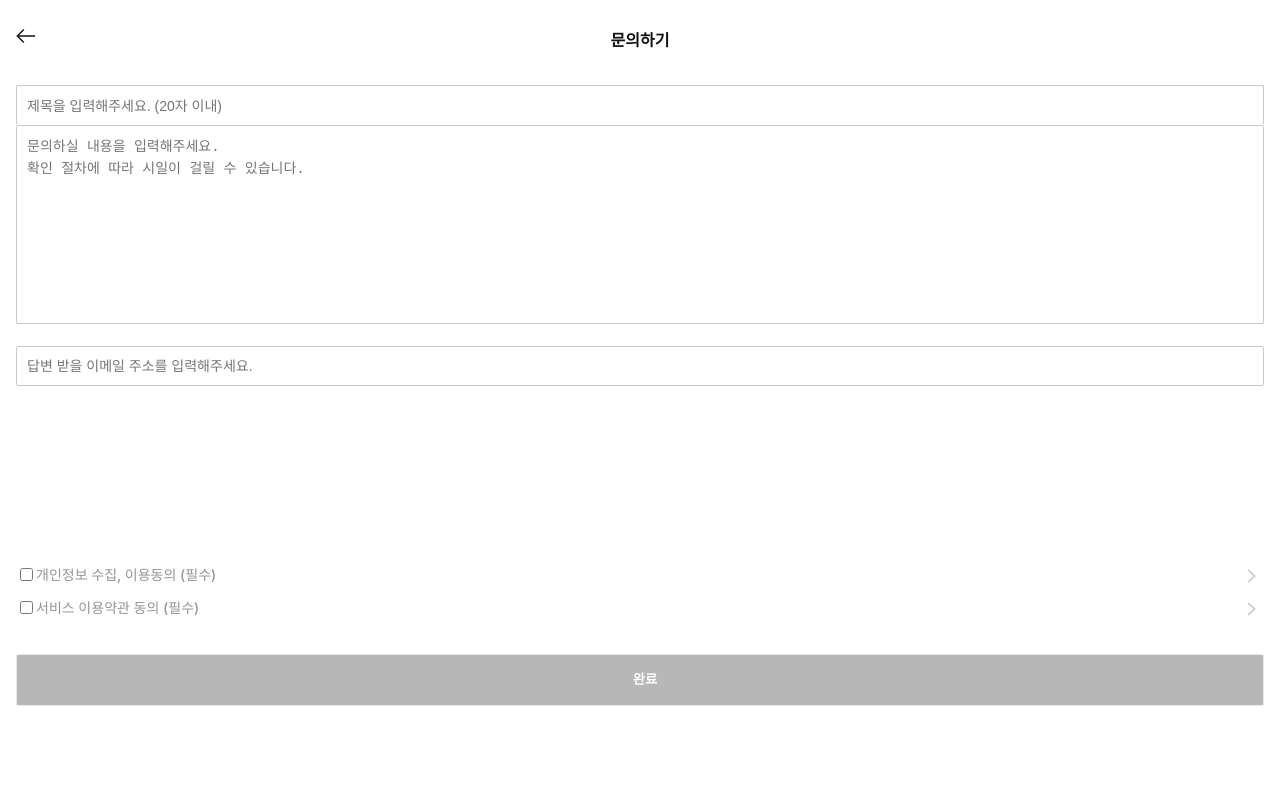
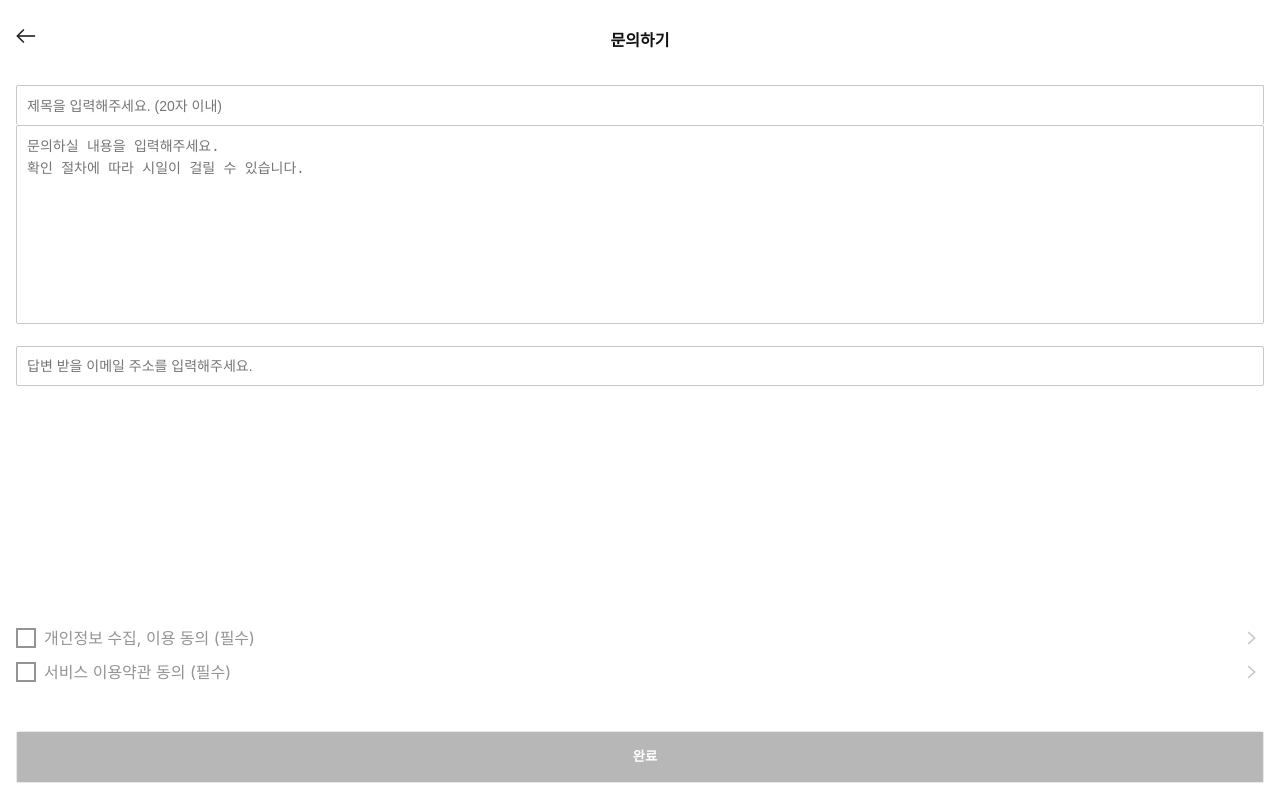
Before and after one commit to stellum/global-moya, a React (Vite) app in the folder client/: page /contactus in a window 1280 px wide. Built offline with nearby package versions, Linux system fonts and the light colour scheme.

Commit message:
style : myPage ContactUs 체크박스 CSS 및 Password, Profile 버튼 수정

```diff
--- a/client/src/pages/myPage/ContactUs.jsx
+++ b/client/src/pages/myPage/ContactUs.jsx
@@ -5,9 +5,13 @@ import {
   MessageSubject,
   Message,
   Email,
-  CheckBox,
   Complete,
 } from "@styles/myPage/ContactUs";
+import {
+  CheckAllItems,
+  Check,
+  Checklabel,
+} from "@styles/loginRegister/register/registerPolicy";
 import { useNavigate } from "react-router-dom";
 import { Link } from "react-router-dom";
 import { BackArrow, LearnMore } from "@styles/svgIcon";
@@ -39,25 +43,24 @@ const ContactUs = () => {
         placeholder="답변 받을 이메일 주소를 입력해주세요."
         required
       ></Email>
-
-      <CheckBox>
-        <label htmlFor="privacy">
-          <input type="checkbox" id="privacy" path="/personalpolicy" />
-          개인정보 수집, 이용동의 (필수)
+      <Check contact>
+        <input type="checkbox" id="policy" />
+        <Checklabel contact htmlFor="policy" className="container">
+          <span className="checkmark"></span>
+          <CheckAllItems contact>개인정보 수집, 이용 동의 (필수)</CheckAllItems>
           <Link to="/personalpolicy">
-            <LearnMore></LearnMore>
+            <LearnMore />
           </Link>
-        </label>
-        <br />
-        <label htmlFor="service">
-          <input type="checkbox" id="service" path="/servicepolicy" />
-          서비스 이용약관 동의 (필수)
+        </Checklabel>
+        <input type="checkbox" id="service" />
+        <Checklabel contact htmlFor="service" className="container">
+          <span className="checkmark"></span>
+          <CheckAllItems contact>서비스 이용약관 동의 (필수)</CheckAllItems>
           <Link to="/servicepolicy">
-            <LearnMore></LearnMore>
+            <LearnMore />
           </Link>
-        </label>
-      </CheckBox>
-
+        </Checklabel>
+      </Check>
       <Complete>완료</Complete>
     </ContactContainer>
   );
--- a/client/src/styles/loginRegister/register/registerPolicy.js
+++ b/client/src/styles/loginRegister/register/registerPolicy.js
@@ -61,6 +61,7 @@ export const CheckAll = styled.div`
 `;
 
 export const Checklabel = styled.label`
+  margin-bottom: ${({ contact }) => (contact ? "10px" : "0")};
   a {
     display: flex;
     align-items: center;
@@ -68,6 +69,7 @@ export const Checklabel = styled.label`
 `;
 
 export const Check = styled.div`
+  margin-top: ${({ contact }) => (contact ? "230px" : "0")};
   &:last-child {
     img {
       display: none;
@@ -117,4 +119,6 @@ export const Check = styled.div`
 export const CheckAllItems = styled.span`
   margin-left: 8px;
   flex-grow: 1;
+  font-size: ${fontSize.fontSize14};
+  color: ${({ contact }) => (contact ? colors.gray500 : colors.gray800)};
 `;
--- a/client/src/styles/myPage/ContactUs.js
+++ b/client/src/styles/myPage/ContactUs.js
@@ -6,7 +6,6 @@ export const Header = styled.div`
   display: flex;
   align-items: center;
   margin-bottom: 17px;
-
   height: 56px;
   h3 {
     text-align: center;
@@ -124,4 +123,7 @@ export const Complete = styled.button`
   border-radius: 2px;
   margin-top: 37px;
   border: 1px solid #e8e8e8;
+  &:hover {
+    background-color: ${colors.black};
+  }
 `;
--- a/client/src/styles/myPage/Password.js
+++ b/client/src/styles/myPage/Password.js
@@ -7,7 +7,6 @@ export const Container = styled(DefaultContainer)`
   input: {
   }
   input::placeholder {
-    /* padding: 0 12px; */
   }
 `;
 
@@ -78,5 +77,9 @@ export const ApplyBtn = styled(DefaultButton)`
   height: 54px;
   font-size: ${colors.FontSize14};
   font-weight: ${fontWeight.FontWeight600};
-  background-color: black;
+  color: ${colors.white};
+  background-color: ${colors.gray350};
+  &:hover {
+    background-color: ${colors.black};
+  }
 `;
--- a/client/src/styles/myPage/Profile.js
+++ b/client/src/styles/myPage/Profile.js
@@ -166,4 +166,7 @@ export const Button = styled.button`
   border-radius: 2px;
   margin-top: 400px;
   border: 1px solid #e8e8e8;
+  &:hover {
+    background-color: ${colors.black};
+  }
 `;
```
